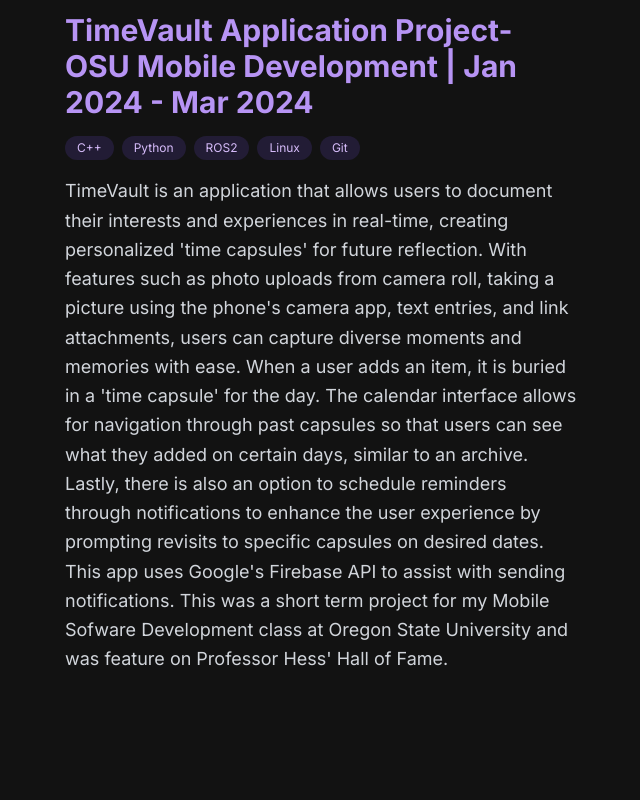
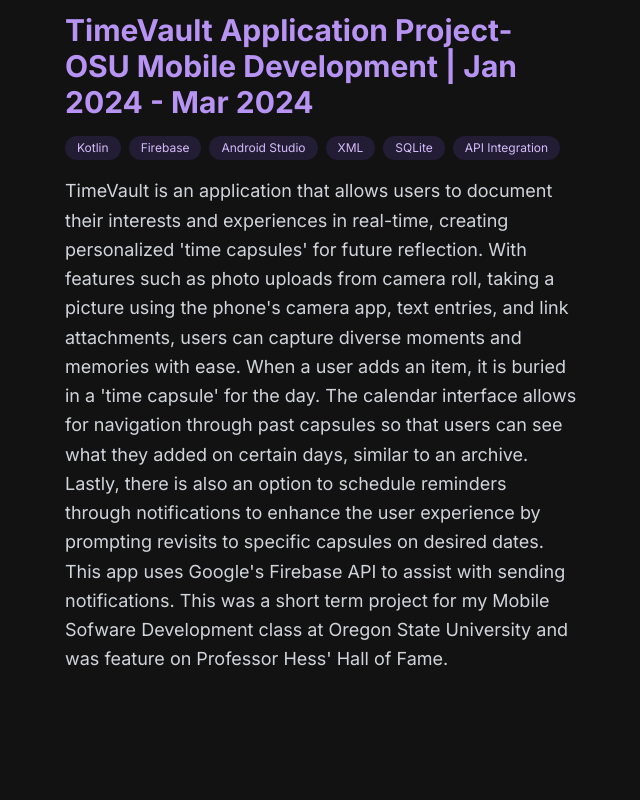
Before and after one commit to rspreier/portfolio_website, a Next.js app: page /projects in a window 1280 px wide. Shown: the part 960-1760 px from the top of the page, without its empty margins (599-1239 px from the left). Built offline with nearby package versions, Linux system fonts and the light colour scheme.

Commit message:
Made changes to README and edited project descriptions.

```diff
--- a/src/app/projects/page.jsx
+++ b/src/app/projects/page.jsx
@@ -29,7 +29,7 @@
 										"Lastly, there is also an option to schedule reminders through notifications to enhance the user experience by prompting revisits " +
 										"to specific capsules on desired dates. This app uses Google's Firebase API to assist with sending notifications. This was a short term " +
 										"project for my Mobile Sofware Development class at Oregon State University and was feature on Professor Hess' Hall of Fame.",
-		technologies: ['C++', 'Python', 'ROS2', 'Linux', 'Git'],
+		technologies: ['Kotlin', 'Firebase', 'Android Studio', 'XML', 'SQLite', 'API Integration'],
 		image: '/img/timevault.gif',
 		alt: 'TimeVault mobile app interface with calendar and time-capsule entries'
 	},
@@ -42,7 +42,7 @@
 										"the Odds API fuel the betting system, offering various lines from multiple betting services. To ensure a seamless user experience, I employed " +
 										"the React.js framework to construct the frontend of the application. This was a short term project worked on with two other student in the early" +
 										"stage of development. More work is to be done on the application with improvements to the interface and adding a backend to the app.",
-		technologies: ['C++', 'Python', 'ROS2', 'Linux', 'Git'],
+		technologies: ['React', 'JavaScript', 'HTML/CSS', 'API Integration'],
 		image: '/img/bet.png',
 		alt: 'Sports betting web application interface with peer-to-peer features'
 	},
```
Also changed, not shown: 1 other file (tests, documents, lock files or other folders).
